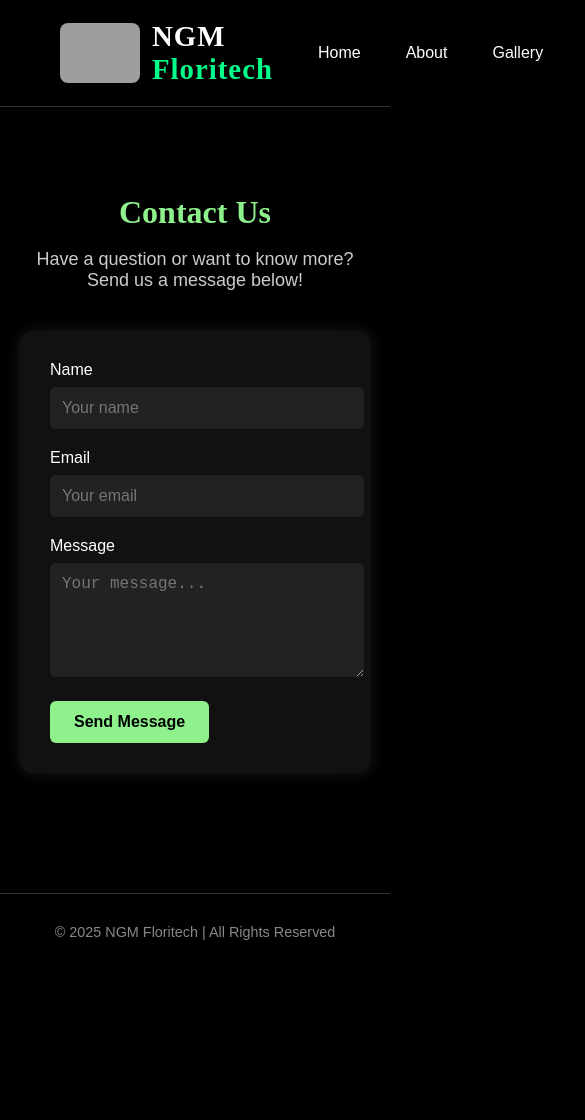
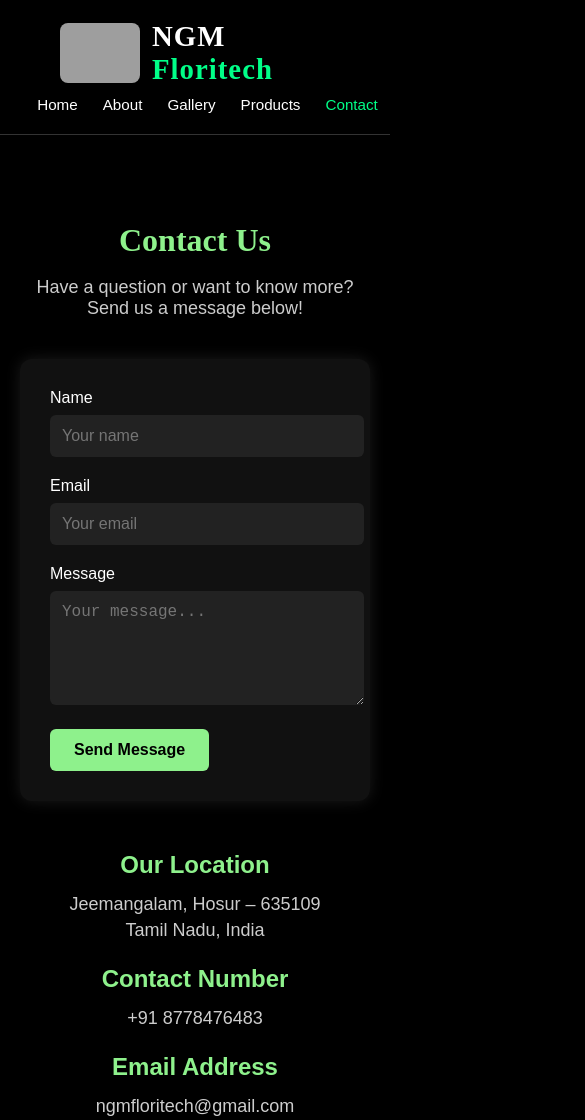
Before and after one commit to ngmfloritech/ngm-floritech, a plain HTML site: page contact.html in a window 390 px wide. Shown: the top 1120 px of the page, 585 px wide, since content can reach past the window. Before the commit the page ends 970 px from the top, so only its background shows below. Drawn offline with Linux system fonts and the light colour scheme; grey boxes are pictures that could not be loaded.

Commit message:
Add files via upload

```diff
--- a/contact.html
+++ b/contact.html
@@ -113,6 +113,23 @@
       background: #6ed56e;
     }
 
+    .contact-info {
+      margin-top: 50px;
+      text-align: center;
+    }
+
+    .contact-info h3 {
+      color: #8ef18c;
+      font-size: 24px;
+      margin-bottom: 15px;
+    }
+
+    .contact-info p {
+      color: #ccc;
+      font-size: 18px;
+      margin: 5px 0;
+    }
+
     footer {
       text-align: center;
       padding: 30px 20px;
@@ -130,9 +147,9 @@
 <body>
   <header>
     <div class="logo">
-     <img src="logo.png" alt="NGM Floritech Logo" />
-     <div class="logo-text">NGM <span>Floritech</span></div>
-   </div>
+      <img src="logo.png" alt="NGM Floritech Logo" />
+      <div class="logo-text">NGM <span>Floritech</span></div>
+    </div>
     <nav>
       <ul>
         <li><a href="index.html">Home</a></li>
@@ -148,7 +165,7 @@
     <h2>Contact Us</h2>
     <p>Have a question or want to know more? Send us a message below!</p>
 
-    <!-- Method 1: Direct Mail -->
+    <!-- Contact Form -->
     <form action="mailto:floritechngm@gmail.com" method="POST" enctype="text/plain">
       <label for="name">Name</label>
       <input type="text" id="name" name="Name" placeholder="Your name" required>
@@ -162,14 +179,18 @@
       <button type="submit">Send Message</button>
     </form>
 
-    <!-- Alternative: Formspree method (use if you want auto-email delivery without mail app)
-    <form action="https://formspree.io/f/xyzzabcd" method="POST">
-      <input type="text" name="name" placeholder="Your Name" required>
-      <input type="email" name="email" placeholder="Your Email" required>
-      <textarea name="message" placeholder="Your Message" rows="5" required></textarea>
-      <button type="submit">Send Message</button>
-    </form>
-    -->
+    <!-- Contact Information -->
+    <div class="contact-info">
+      <h3>Our Location</h3>
+      <p>Jeemangalam, Hosur – 635109</p>
+      <p>Tamil Nadu, India</p>
+
+      <h3>Contact Number</h3>
+      <p>+91 8778476483</p>
+
+      <h3>Email Address</h3>
+      <p>ngmfloritech@gmail.com</p><!-- You can replace this with your actual number -->
+    </div>
   </section>
 
   <footer>
--- a/style.css
+++ b/style.css
@@ -160,3 +160,64 @@ footer {
   font-size: 0.9rem;
   margin-top: 50px;
 }
+
+/* ===========================
+   📱 Responsive Design (Mobile)
+=========================== */
+@media (max-width: 768px) {
+  header {
+    flex-direction: column;
+    align-items: flex-start;
+    padding: 15px 20px;
+  }
+
+  .logo {
+    justify-content: center;
+    width: 100%;
+    margin-bottom: 10px;
+  }
+
+  nav {
+    width: 100%;
+    display: flex;
+    flex-wrap: wrap;
+    justify-content: center;
+    gap: 10px;
+  }
+
+  nav a {
+    margin: 0;
+    font-size: 0.95rem;
+  }
+
+  #hero {
+    padding: 100px 15px;
+  }
+
+  #hero h2 {
+    font-size: 2rem;
+  }
+
+  #hero p {
+    font-size: 1rem;
+    padding: 0 10px;
+  }
+
+  .btn {
+    padding: 10px 20px;
+    font-size: 0.9rem;
+  }
+
+  .intro {
+    padding: 40px 15px;
+  }
+
+  h2 {
+    font-size: 1.6rem;
+  }
+
+  footer {
+    font-size: 0.8rem;
+    padding: 10px;
+  }
+}
```
Also changed, not shown: about.html (+5 -3 lines).
